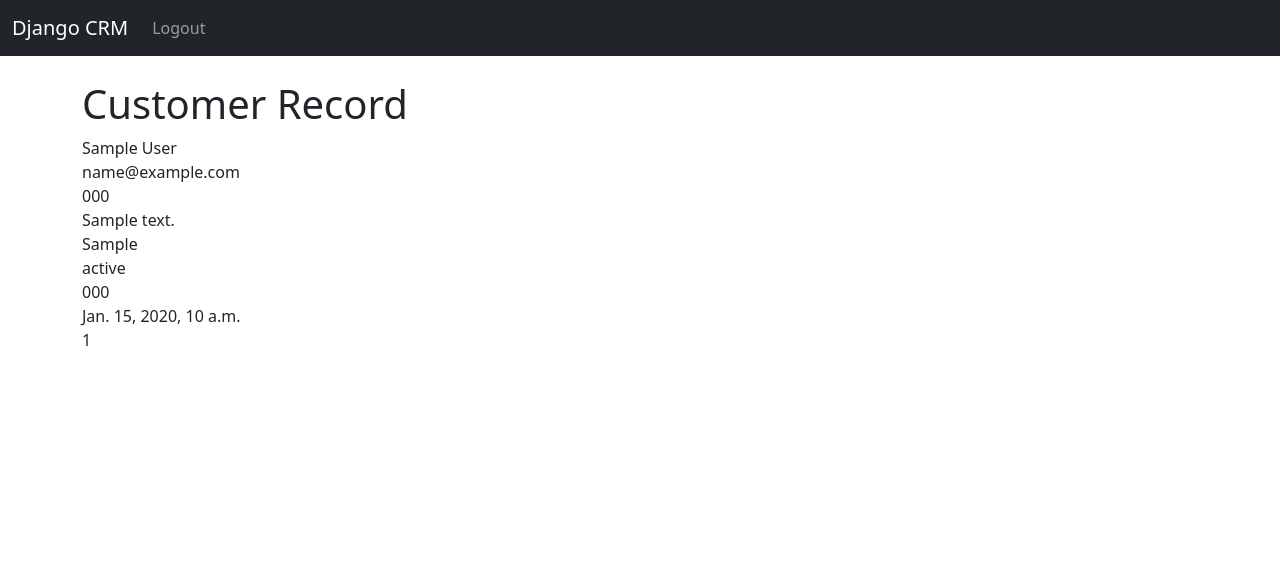
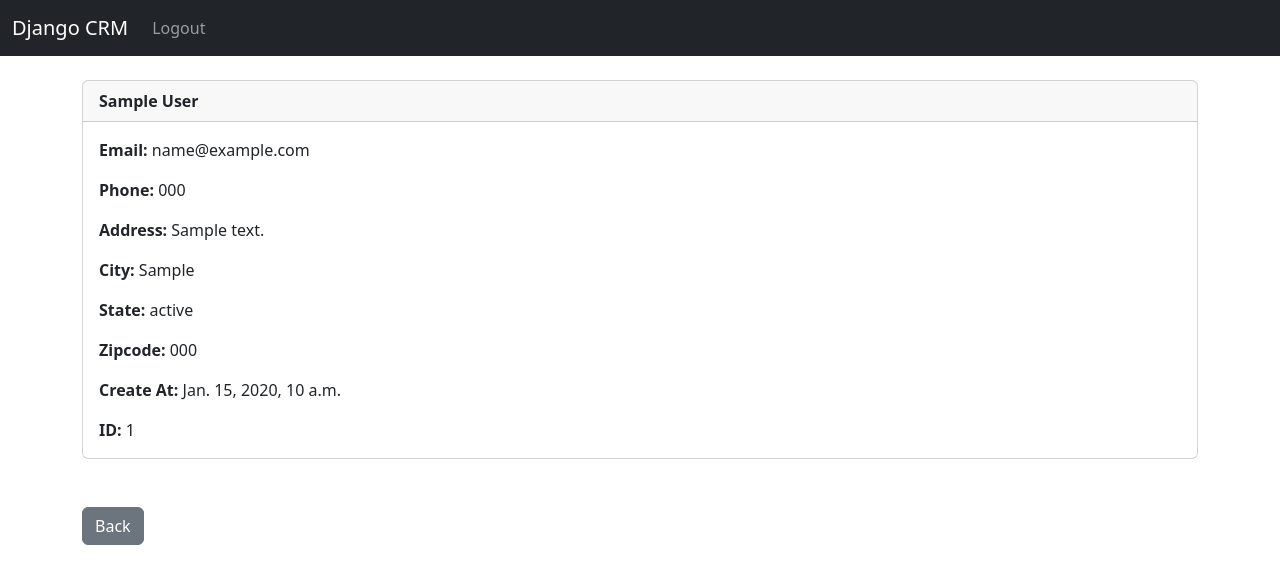
Before and after one commit to dileepmohandas/Django-CRM, a Django app: page /record/1 in a window 1280 px wide. Shown: the top 584 px of the page. Run offline with Django 5.2, Linux system fonts and the light colour scheme; a user stored in the database is signed in; tables that the repository leaves empty hold one stand-in row (values such as "Sample post").

Commit message:
updated records

```diff
--- a/templates/record.html
+++ b/templates/record.html
@@ -1,20 +1,52 @@
 {% extends 'base.html' %}
 {% block content %}
 
-<h1>Customer Record</h1>
 
-{{customer_record.first_name}}
-{{customer_record.last_name}}</br>
-{{customer_record.email}}</br>
-{{customer_record.phone}}</br>
-{{customer_record.address}}</br>
-{{customer_record.city}}</br>
-{{customer_record.state}}</br>
-{{customer_record.zipcode}}</br>
-{{customer_record.created_at}}</br>
-{{customer_record.id}}</br>
+
+<div class="card">
+  <div class="card-header"><strong>
+    	{{ customer_record.first_name }}
+		{{ customer_record.last_name }}</strong>
+  </div>
+  <div class="card-body">
 
 
 
+<p class="card-text">
+<strong>Email: </strong>{{ customer_record.email }}</p>
+
+<p class="card-text">
+<strong>Phone: </strong>{{ customer_record.phone }}
+</p>
+
+<p class="card-text">
+<strong>Address: </strong>{{ customer_record.address }}</p>
+
+<p class="card-text">
+<strong>City: </strong>{{ customer_record.city }}</p>
+
+<p class="card-text">
+<strong>State: </strong>{{ customer_record.state }}</p>
+
+<p class="card-text">
+<strong>Zipcode: </strong>{{ customer_record.zipcode }}</p>
+
+<p class="card-text">
+<strong>Create At: </strong>{{ customer_record.created_at }}</p>
+
+<p class="card-text">
+<strong>ID: </strong>{{ customer_record.id }}</p>
+
+
+  </div>
+</div>
+
+<br/><br/>
+<a href="{% url 'home' %}" class="btn btn-secondary">Back</a>
+
+{% comment %} <a href="{% url 'delete_record' customer_record.id %}" class="btn btn-danger">Delete</a> {% endcomment %}
+
+{% comment %} <a href="{% url 'update_record' customer_record.id %}" class="btn btn-secondary">Update Record</a> {% endcomment %}
+
 
 {% endblock %}
```
